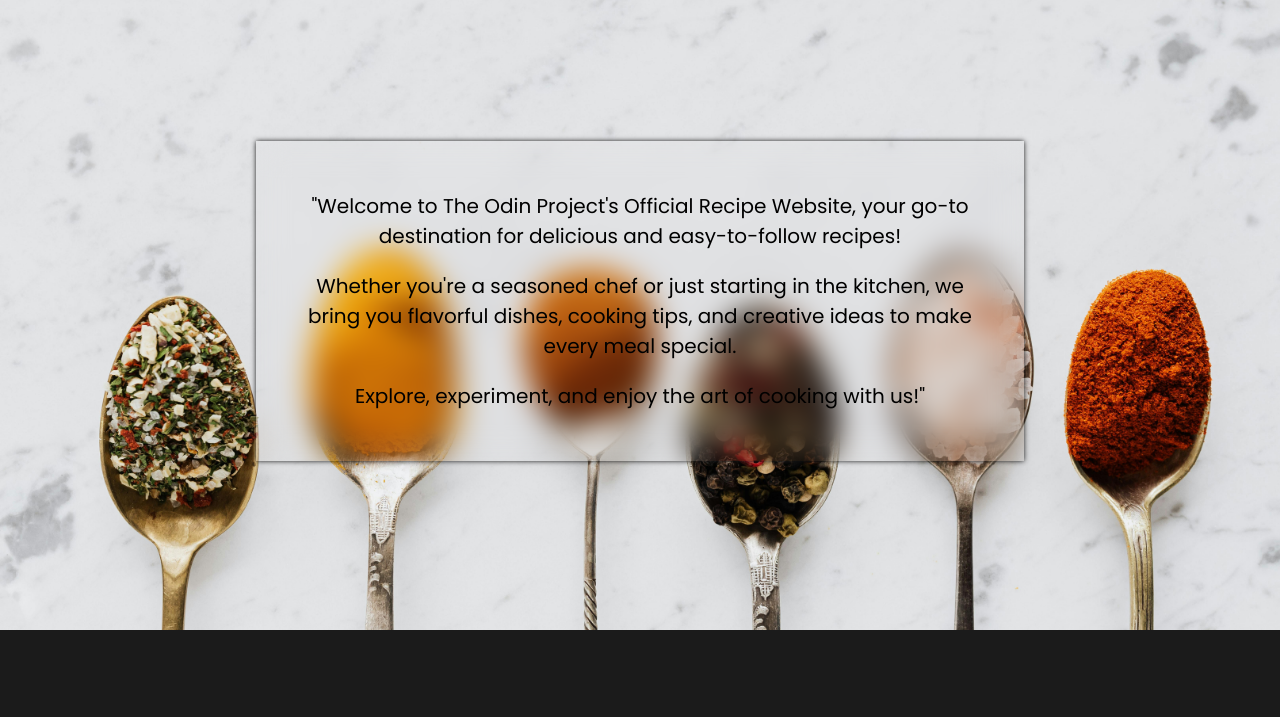
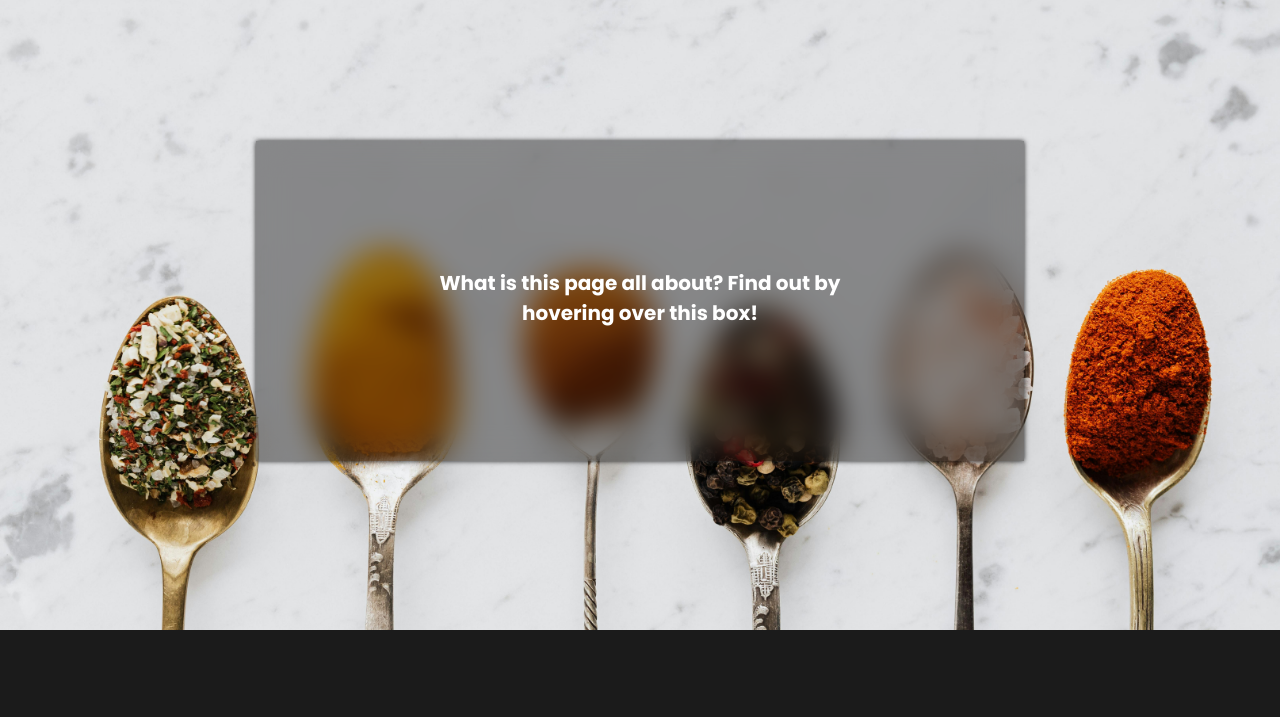
Before and after one commit to GeorgeZisis95/top-recipes, a plain HTML site: page index.html in a window 1280 px wide. Shown: the part 83-800 px from the top of the page. Drawn offline with Linux system fonts and the light colour scheme.

Commit message:
Change introduction text when hovering

```diff
--- a/index.html
+++ b/index.html
@@ -30,13 +30,13 @@
     <div class="introduction">
         <div class="bg-image"></div>
         <div class="bg-text">
-            <p>"Welcome to The Odin Project's Official Recipe Website, your go-to destination for delicious and
+            <p>Welcome to The Odin Project's Official Recipe Website, your go-to destination for delicious and
                 easy-to-follow recipes!</p>
             <p>Whether you're a
                 seasoned chef or just starting in the kitchen, we bring you flavorful dishes, cooking tips, and creative
                 ideas to make
                 every meal special.</p>
-            <p>Explore, experiment, and enjoy the art of cooking with us!"</p>
+            <p>Explore, experiment, and enjoy the art of cooking with us!</p>
         </div>
     </div>
     <div class="links">
--- a/styles.css
+++ b/styles.css
@@ -76,12 +76,12 @@
     /* Box Decoration */
     width: 60%;
     padding: 40px;
-    background-color: rgba(0, 0, 0, 0.0);
+    background-color: rgba(0, 0, 0, 0.4);
     transition: 0.3s ease;
     backdrop-filter: blur(15px);
     box-shadow: 0px 0px 5px #1b1b1b;
     /* Text Decoration */
-    color: #000;
+    color: #1b1b1b;
     font-size: 20px;
     font-weight: 600px;
     text-align: center;
@@ -93,18 +93,43 @@
     z-index: 2;
 }
 
+.bg-text p {
+    /* Add some padding between the paragraphs */
+    padding: 10px;
+    /* Makes sure the text doesn't show until hovered */
+    opacity: 0;
+}
+
 .bg-text:hover {
-    color: #fff;
+    /* The background of the box changes to black on hover */
     background-color: rgba(0, 0, 0, 1);
 }
 
-.bg-text:hover::after {
-    content: "Hello World";
+/* And the paragraphs show only when hovered */
+.bg-text:hover p {
+    color: #fff;
+    opacity: 1;
 }
 
-/* Add some padding between the paragraphs */
-.bg-text p {
-    padding: 10px;
+.bg-text::after {
+    /* This is the text that appears when not hovered */
+    content: "What is this page all about? Find out by hovering over this box!";
+    /* To achieve this we set the opacity to 1 */
+    opacity: 1;
+    /* I give it the same position as the paragraph text */
+    position: absolute;
+    top: 50%;
+    left: 50%;
+    transform: translate(-50%, -55%);
+    width: 60%;
+    /* Text Decoration */
+    color: #fff;
+    font-weight: bold;
+    text-align: center;
+}
+
+.bg-text:hover::after {
+    opacity: 0;
 }
 
 .links {
```
Also changed, not shown: README.md.
